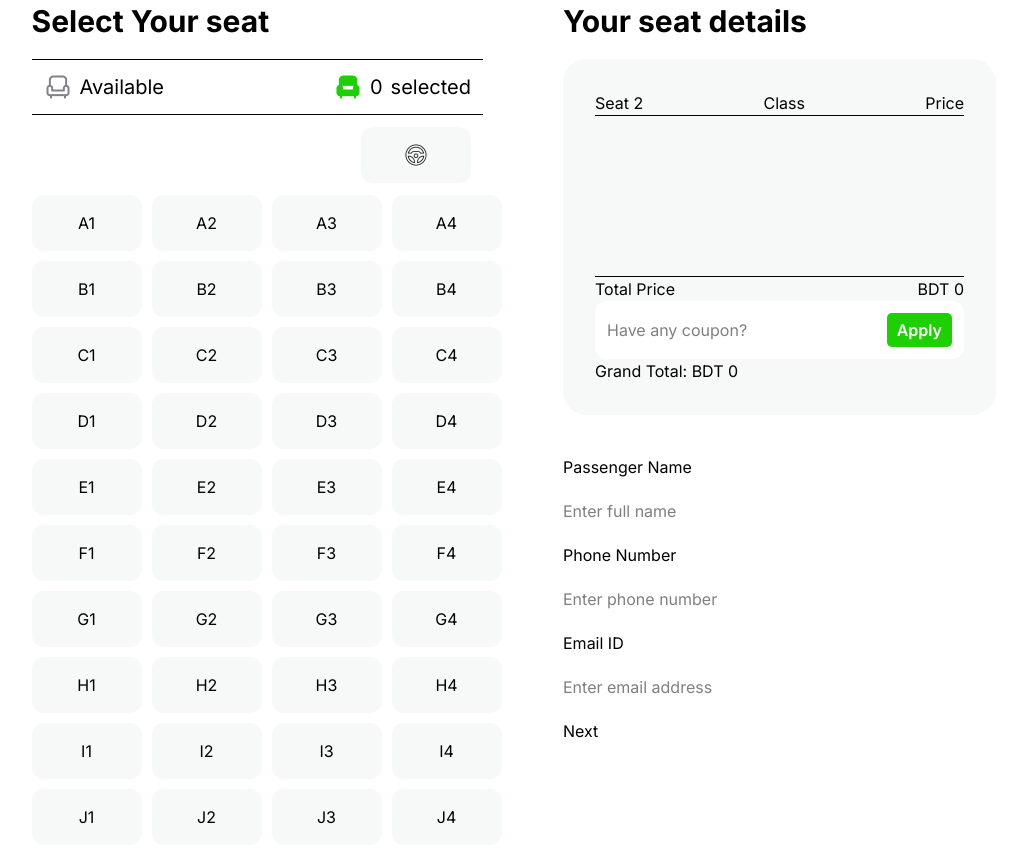
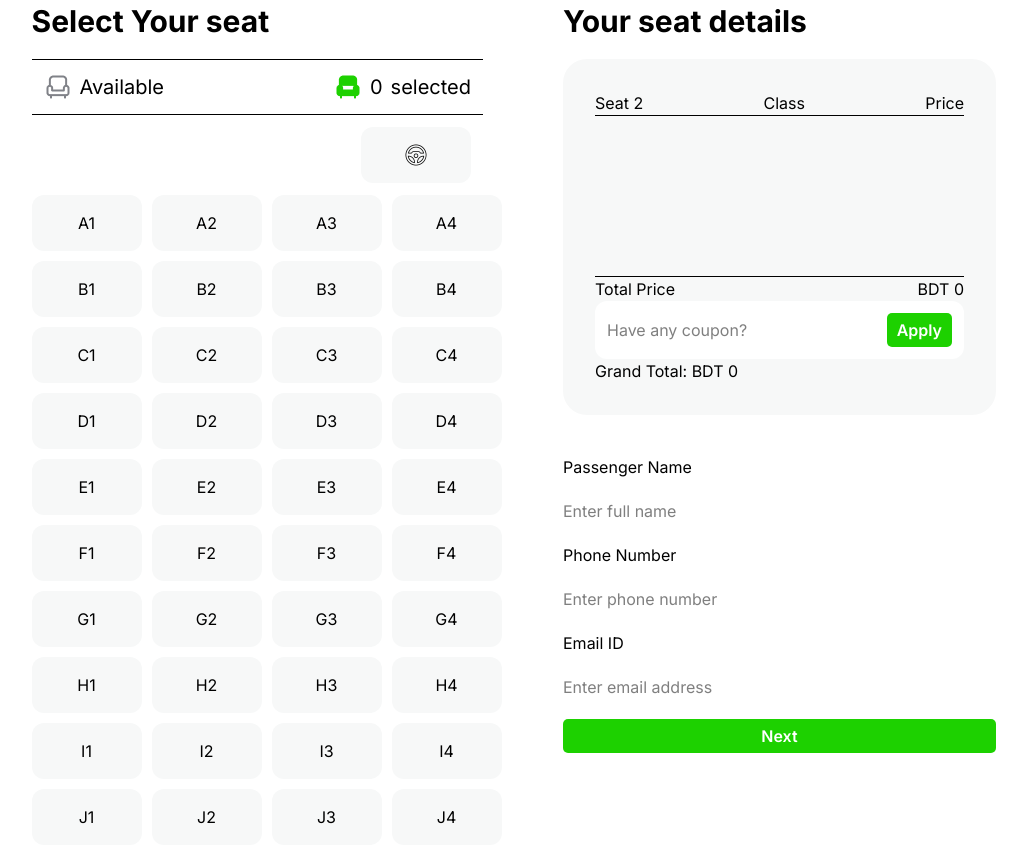
Before and after one commit to Fuadbla008/BMS-Poribohon, a plain HTML site: page index.html in a window 1280 px wide. Shown: the part 2034-2897 px from the top of the page, without its empty margins (137-1164 px from the left). Drawn offline with nearby package versions, Linux system fonts and the light colour scheme.

Commit message:
final css updated

```diff
--- a/index.html
+++ b/index.html
@@ -310,7 +310,7 @@
                                 <label for="email">Email ID</label>
                                 <input type="email" id="email" name="email" placeholder="Enter email address" >
 
-                                <button onclick=" submitButton()" type="submit">Next</button>
+                                <button onclick=" submitButton()" type="submit" class="btnsubmit">Next</button>
                             </form>
                         </div>
                     </div>
--- a/style.css
+++ b/style.css
@@ -51,6 +51,16 @@
     cursor: pointer;
     transition: background-color 0.3s ease;
 }
+.btnsubmit {
+    background-color: #1DD100;
+    padding: 5px 10px;
+    width: 100%;
+    color: white;
+    font-weight: 600;
+    border-radius: 5px;
+    cursor: pointer;
+    transition: background-color 0.3s ease;
+}
 .bannerimage{
     background-image: url(./asset/image/banner.png);
     height: 550px;
```
